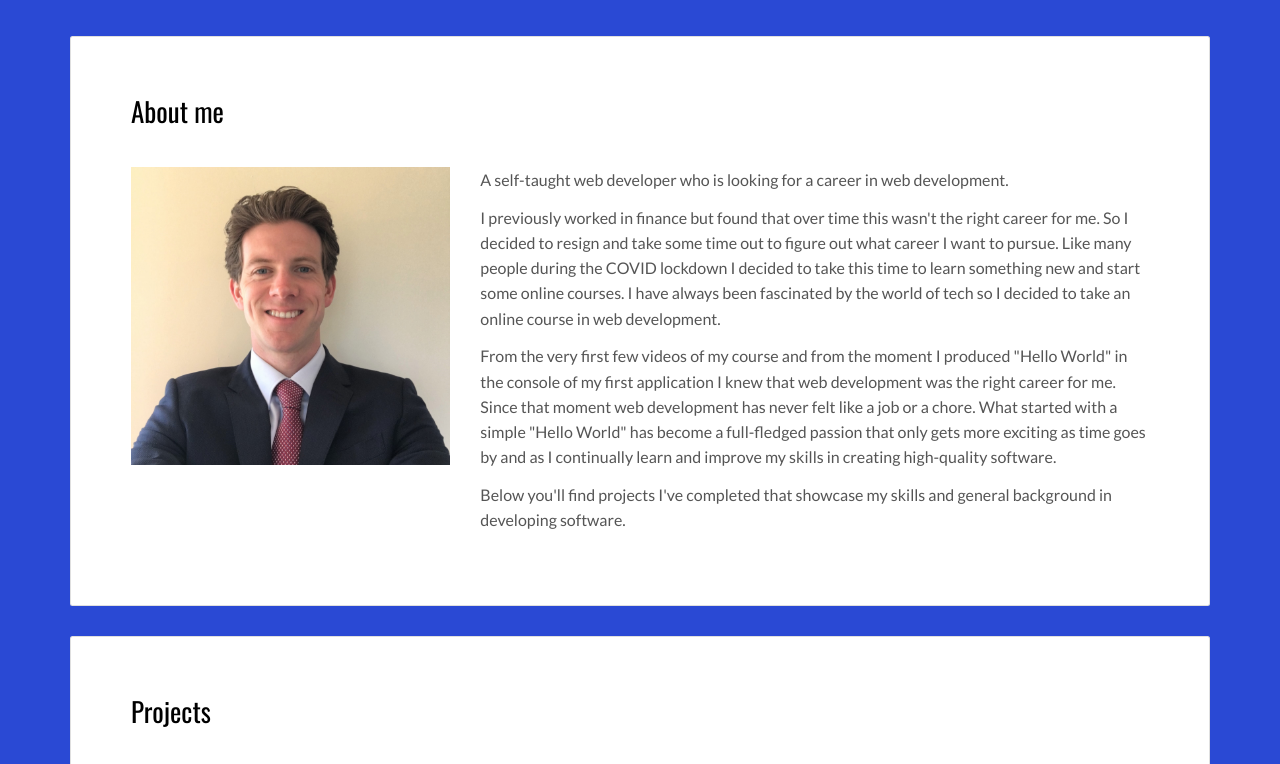
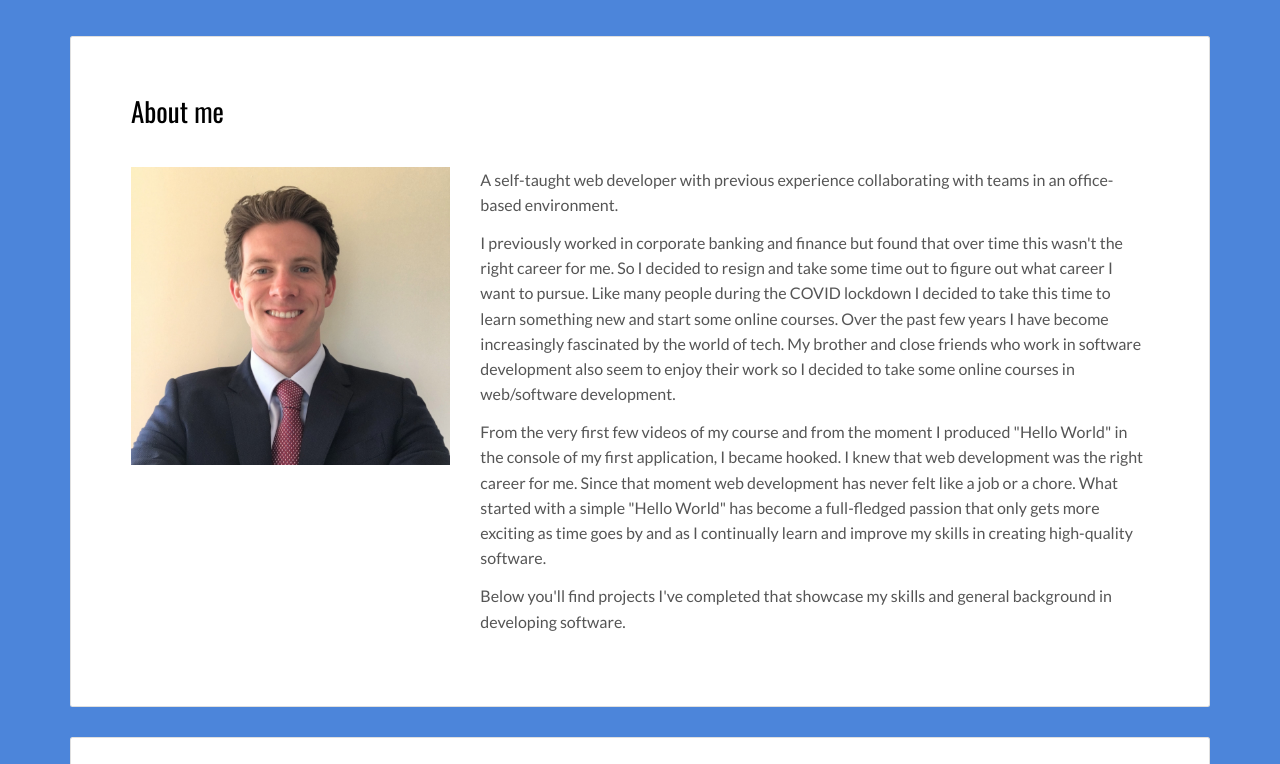
Before and after one commit to rvidor/portfolio, a plain HTML site: page index.html in a window 1280 px wide. Shown: the part 271-1035 px from the top of the page. Drawn offline with nearby package versions, Linux system fonts and the light colour scheme; grey boxes are pictures that could not be loaded.

Commit message:
updating profile

```diff
--- a/index.html
+++ b/index.html
@@ -33,9 +33,9 @@
           <a class="fa-icon fa-icon-2x" href="https://github.com/rvidor" title="">
             <i class="fa fa-github"></i>
           </a>
-          <a class="fa-icon fa-icon-2x" href="https://www.linkedin.com/in/richard-vidor/" title="">
+          <!-- <a class="fa-icon fa-icon-2x" href="https://www.linkedin.com/in/richard-vidor/" title="">
             <i class="fa fa-linkedin"></i>
-          </a>
+          </a> -->
         </p>
       </div>
     </header>
@@ -57,16 +57,21 @@
                 </div>
                 <div class="col-md-8">
 
-                  <p>A self-taught web developer who is looking for a career in web development.</p>
-                  <p>I previously worked in finance but found that over time this wasn't the right career for me.
+                  <p>A self-taught web developer with previous experience collaborating with teams in an office-based
+                    environment.</p>
+                  <p>I previously worked in corporate banking and finance but found that over time this wasn't the right
+                    career
+                    for me.
                     So I decided to resign and take some time out to figure out what career I want to pursue. Like many
                     people during the COVID lockdown I decided to take this time to learn something new and start some
                     online courses.
-                    I have always been fascinated by the world of tech so I decided to take an online course in web
+                    Over the past few years I have become increasingly fascinated by the world of tech. My brother and
+                    close friends who work in software development also seem to enjoy their work so I decided to
+                    take some online courses in web/software
                     development.
                   </p>
                   <p>From the very first few videos of my course and from the moment I produced "Hello World" in the
-                    console of my first application
+                    console of my first application, I became hooked.
                     I knew that web development was the right career for me. Since that moment web development has never
                     felt like a job or a chore. What started with a simple "Hello World" has
                     become a full-fledged passion that only gets more exciting as time goes by and as I continually
```
Also changed, not shown: main.d8e0d294.css.
